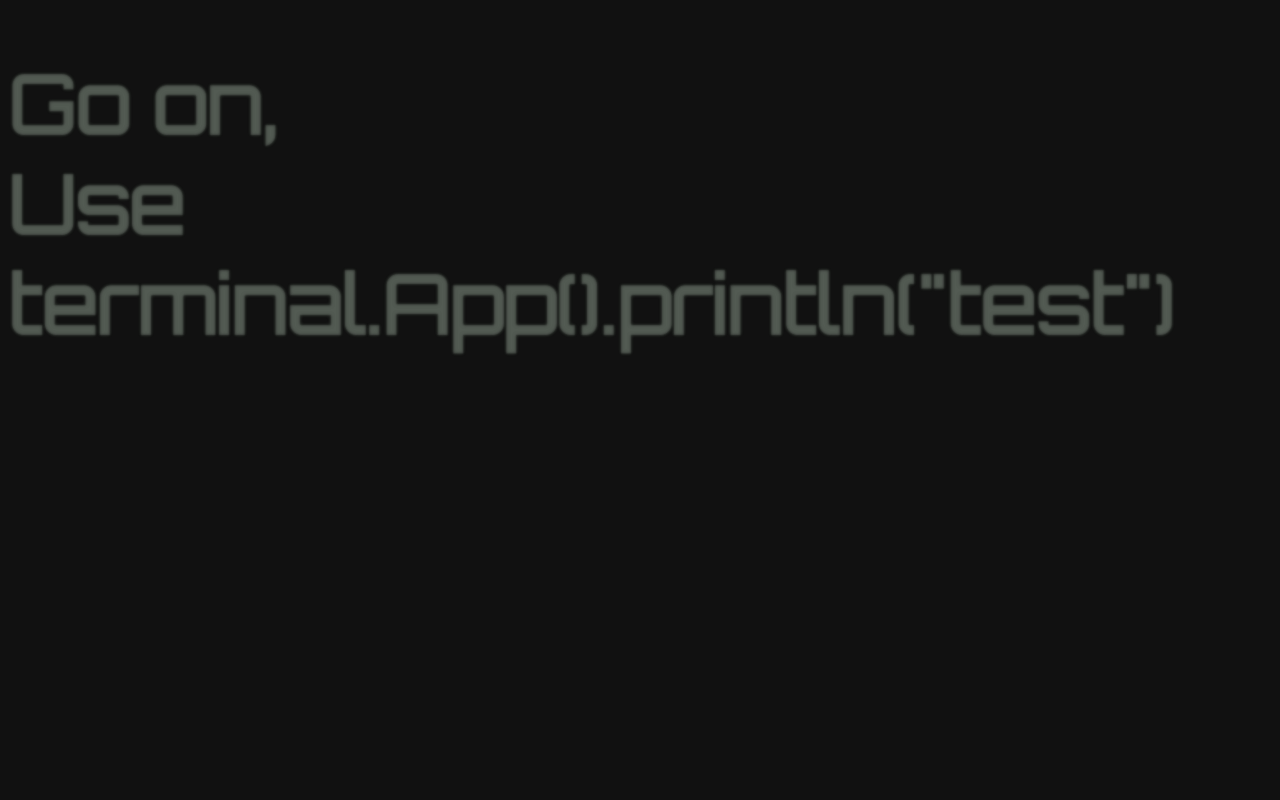
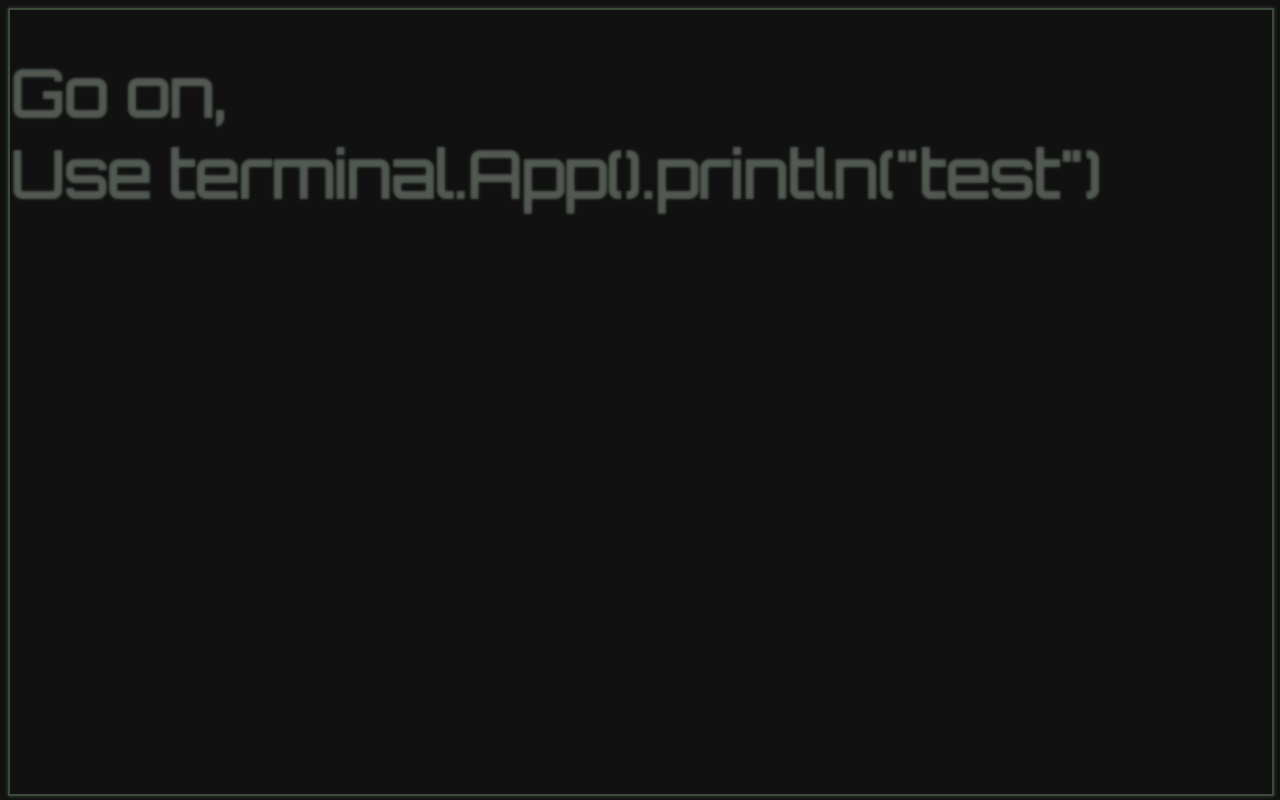
Before and after one commit to spartanPAGE/scalajs-terminal, a website: page docs/index.html in a window 1280 px wide. Drawn offline with Linux system fonts and the light colour scheme.

Commit message:
pushed bordered version of terminal

```diff
--- a/docs/assets/css/global.css
+++ b/docs/assets/css/global.css
@@ -3,6 +3,14 @@
 body {
     background-color:#111;
     font-family: 'Orbitron', courier, sans-serif;
+    width: calc(100% - 14px);
+    height: calc(100vh - 16px);
+    word-break: break-all;
+}
+
+#scala-render-target {
+    height: calc(100vh - 16px);
+    overflow: auto;
 }
 
 p {
@@ -10,10 +18,21 @@ p {
     font-size:2em;
 }
 
-h1 {font-size:5em;}
+h1 {
+    font-size:5vw;
+}
+
 a {
     text-decoration:none;
+
     color:rgba(255,255,255,.3); // Fallback for Clipping the anchor text on nonWebkit browsers
+}
+
+.border {
+    border: 2px solid rgba(157,208,154,.3);
+    -webkit-box-shadow: 0px 0px 4px rgba(157,208,154,.3);
+    -moz-box-shadow: 0px 0px 4px rgba(157,208,154,.3);
+    box-shadow: 0px 0px 4px rgba(157,208,154,.3);
 }
 
 .glow {
--- a/docs/target/scala-2.12/terminal-fastopt.js
+++ b/docs/target/scala-2.12/terminal-fastopt.js
@@ -1909,7 +1909,7 @@ $c_Lterminal_App$.prototype.$$js$exported$meth$println__T__O = (function(text) {
 });
 $c_Lterminal_App$.prototype.render__V = (function() {
   var ev$1 = this.root$1.element__Lorg_scalajs_dom_raw_HTMLElement();
-  ev$1.className = ($as_T(ev$1.className) + " glow")
+  ev$1.className = ($as_T(ev$1.className) + " glow border")
 });
 $c_Lterminal_App$.prototype.$$js$exported$meth$main__O = (function() {
   this.main__V()
```
Lines whose indentation alone changed are shown as unchanged.
